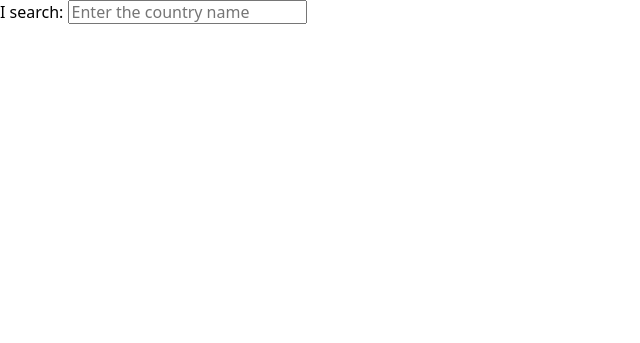
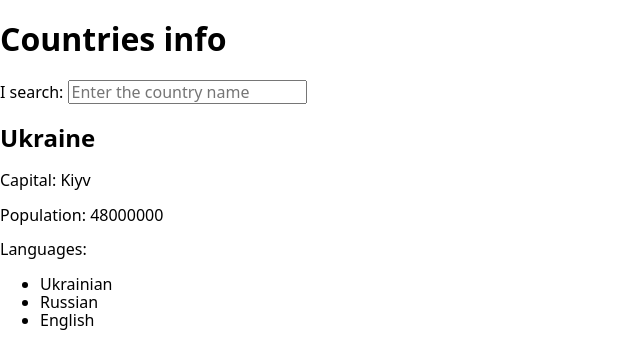
Before and after one commit to Falconoff/goit-js-hw-12-countries, a web app: file src/index.html in a window 1280 px wide. Shown: the top 343 px of the page, without its empty margins (0-640 px from the left). Before the commit the page ends 24 px from the top, so only its background shows below. Run offline with its HTML, style and script files only (its server is not run), Linux system fonts and the light colour scheme; some libraries are stand-ins or nearby versions.

Commit message:
add html-markup

```diff
--- a/src/index.html
+++ b/src/index.html
@@ -11,17 +11,39 @@
       crossorigin="anonymous"
     />
     <!-- <link href="../node_modules/@pnotify/core/dist/BrightTheme.css" rel="stylesheet" type="text/css" /> -->
-
   </head>
   <body>
+    <main>
+      <h1>Countries info</h1>
+      <label class="search">
+        <span class="search__intro">I search:</span>
+        <input class="search__input" type="text" id="filter" placeholder="Enter the country name" />
+      </label>
+      <div class="js-result"></div>
+
+      <div class="test-markup">
+        <h2 class="country__name">Ukraine</h2>
+        <div class="country__wrap">
+          <div class="country__info">
+            <p class="country__capital"><span class="bold">Capital: </span>Kiyv</p>
+            <p class="country__population"><span class="bold">Population: </span>48000000</p>
+            <p class="country__languages"><span class="bold">Languages:</span>
+              <ul >
+                <li class="country__language">Ukrainian</li>
+                <li class="country__language">Russian</li>
+                <li class="country__language">English</li>
+              </ul>
+            </p>
+          </div>
+          <div class="country__flag">
+            <img class="" width="100%" src="https://flagcdn.com/ua.svg" alt="flag of Ukraine" />
+          </div>
+        </div>
+      </div>
+
+    </main>
     <!-- Так добавляются фрагменты в главные HTML-файлы страниц. -->
     <!-- <include src="./partials/example.html"></include> -->
-    <label>
-      <span>I search:</span>
-      <input type="text" id="filter" placeholder="Enter the country name" />
-    </label>
-    <div class="message"></div>
-
     <!-- Скрипт идёт последним в разметке. В нём уже подключен главный SASS-файл. -->
     <script src="./index.js"></script>
   </body>
```
Also changed, not shown: src/js/fetchCountries.js (+8 -8 lines), src/js/filter.js (+50 -6 lines), src/sass/_styles.scss (+30 -0 lines).
